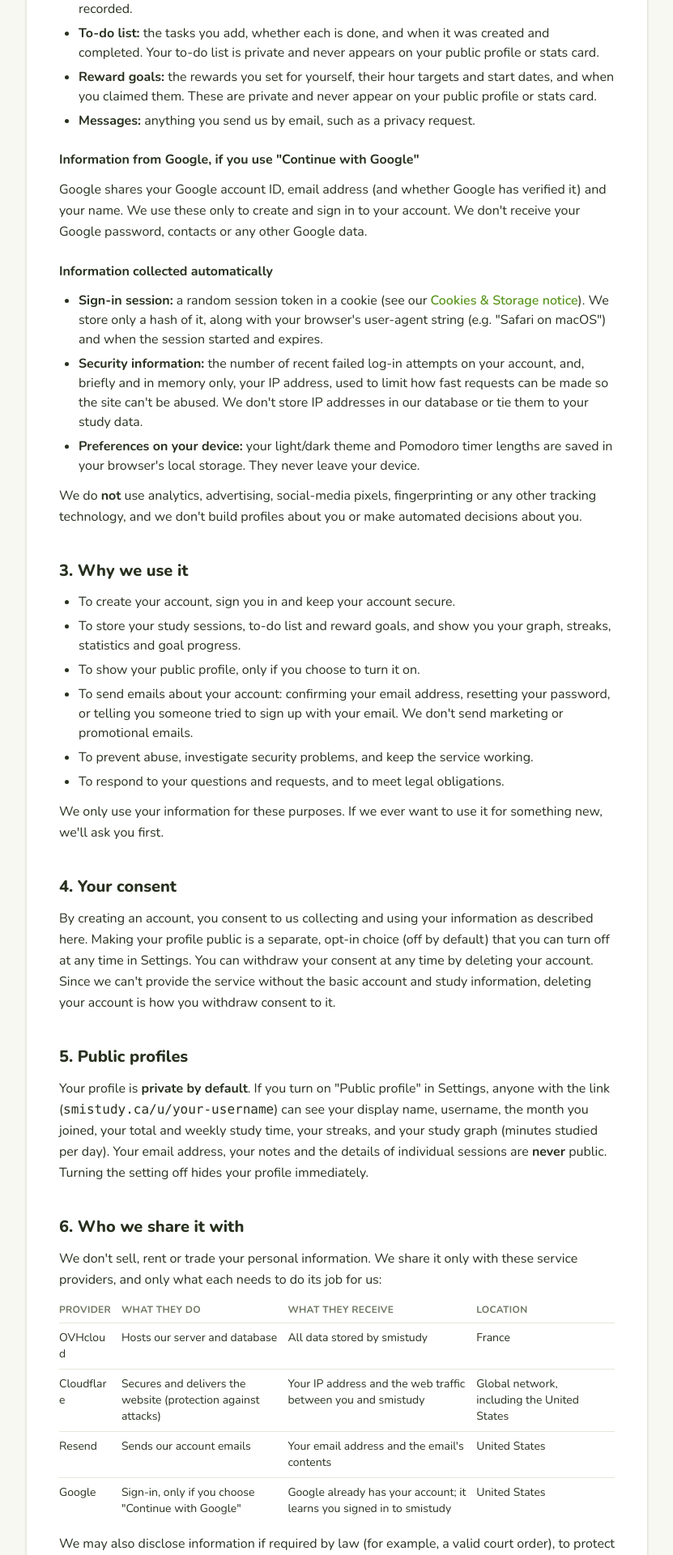
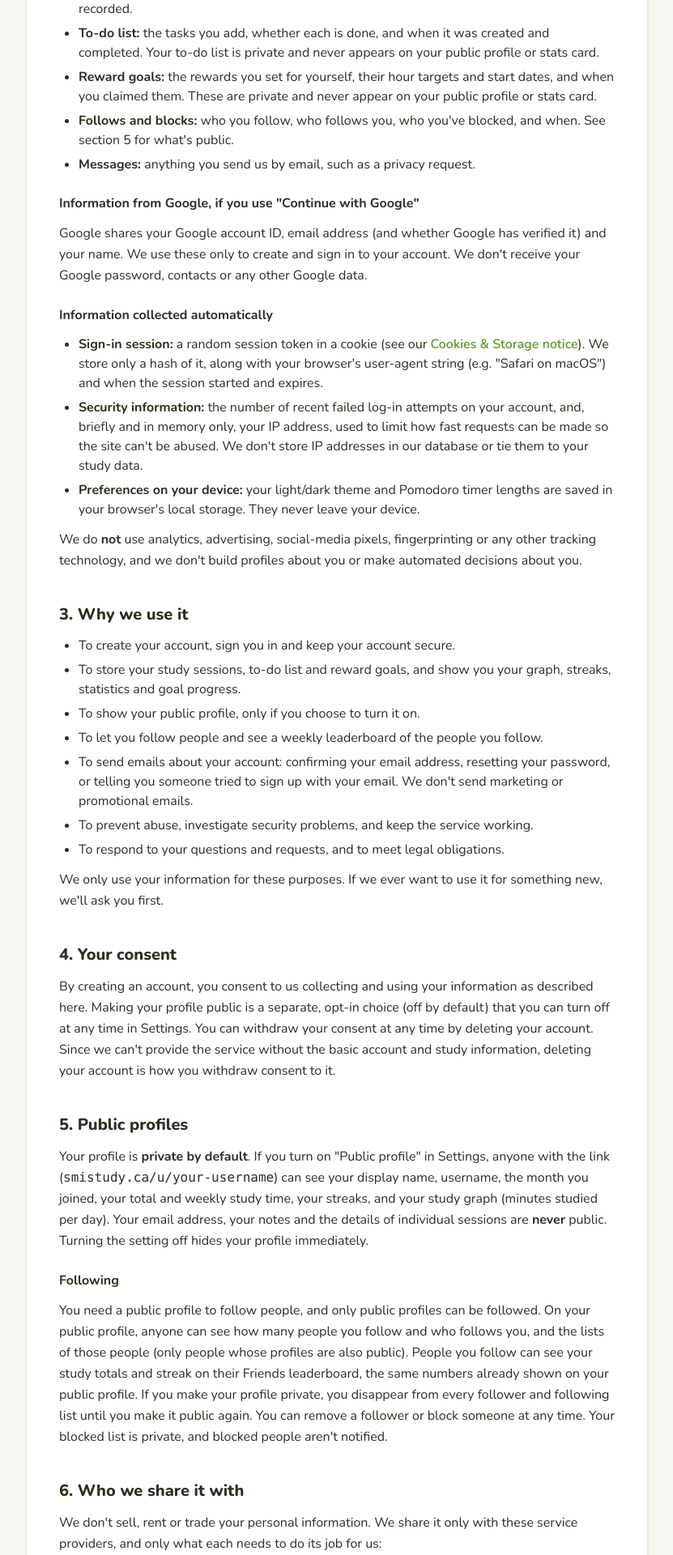
Before and after one commit to ayaans16/smistudy, a Next.js app in the folder frontend/: page /privacy in a window 1280 px wide. Shown: the part 980-2900 px from the top of the page at 81% size, without its empty margins (224-1055 px from the left). Built offline with nearby package versions, Linux system fonts and the light colour scheme.

Commit message:
Explain following and blocking in the Privacy Policy

```diff
--- a/frontend/app/privacy/page.tsx
+++ b/frontend/app/privacy/page.tsx
@@ -57,6 +57,10 @@ export default function PrivacyPage() {
           <strong>Reward goals:</strong> the rewards you set for yourself, their hour targets and start dates, and when you
           claimed them. These are private and never appear on your public profile or stats card.
         </li>
+        <li>
+          <strong>Follows and blocks:</strong> who you follow, who follows you, who you&apos;ve blocked, and when. See section 5
+          for what&apos;s public.
+        </li>
         <li><strong>Messages:</strong> anything you send us by email, such as a privacy request.</li>
       </ul>
       <h3>Information from Google, if you use &quot;Continue with Google&quot;</h3>
@@ -92,6 +96,7 @@ export default function PrivacyPage() {
         <li>To create your account, sign you in and keep your account secure.</li>
         <li>To store your study sessions, to-do list and reward goals, and show you your graph, streaks, statistics and goal progress.</li>
         <li>To show your public profile, only if you choose to turn it on.</li>
+        <li>To let you follow people and see a weekly leaderboard of the people you follow.</li>
         <li>
           To send emails about your account: confirming your email address, resetting your password, or telling you someone
           tried to sign up with your email. We don&apos;t send marketing or promotional emails.
@@ -116,6 +121,15 @@ export default function PrivacyPage() {
         weekly study time, your streaks, and your study graph (minutes studied per day). Your email address, your notes and
         the details of individual sessions are <strong>never</strong> public. Turning the setting off hides your profile
         immediately.
+      </p>
+      <h3>Following</h3>
+      <p>
+        You need a public profile to follow people, and only public profiles can be followed. On your public profile, anyone can
+        see how many people you follow and who follows you, and the lists of those people (only people whose profiles are also
+        public). People you follow can see your study totals and streak on their Friends leaderboard, the same numbers already
+        shown on your public profile. If you make your profile private, you disappear from every follower and following list
+        until you make it public again. You can remove a follower or block someone at any time. Your blocked list is private, and
+        blocked people aren&apos;t notified.
       </p>
 
       <h2>6. Who we share it with</h2>
@@ -163,7 +177,7 @@ export default function PrivacyPage() {
       <ul>
         <li><strong>Account and study data:</strong> as long as your account exists.</li>
         <li>
-          <strong>When you delete your account:</strong> your account, sessions, study data, to-do list and reward goals are removed from our live
+          <strong>When you delete your account:</strong> your account, sessions, study data, to-do list, reward goals, follows and blocks are removed from our live
           database immediately. Copies in our daily backups are deleted automatically within 14 days.
         </li>
         <li><strong>Sign-in sessions:</strong> expire 30 days after you were last active (sooner if you log out).</li>
```
